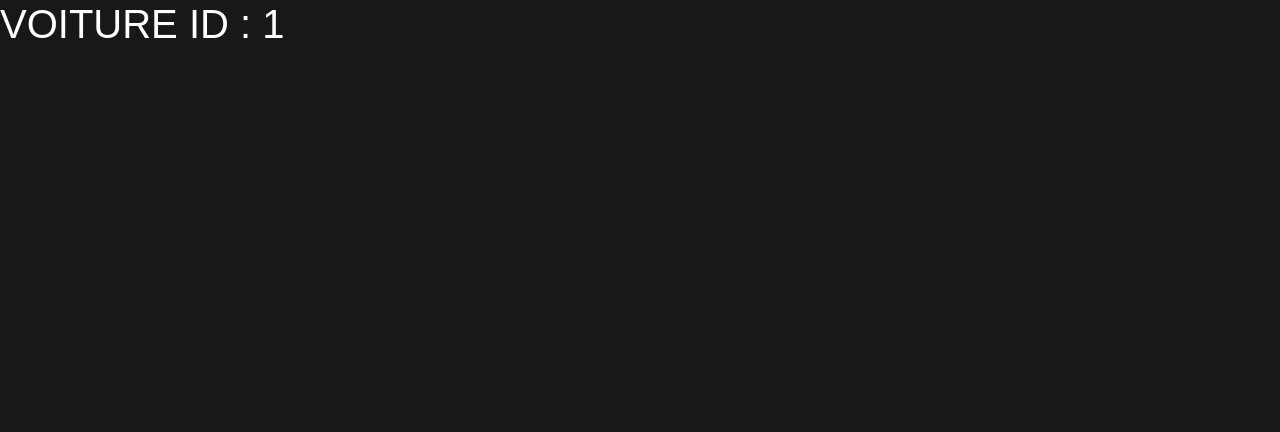
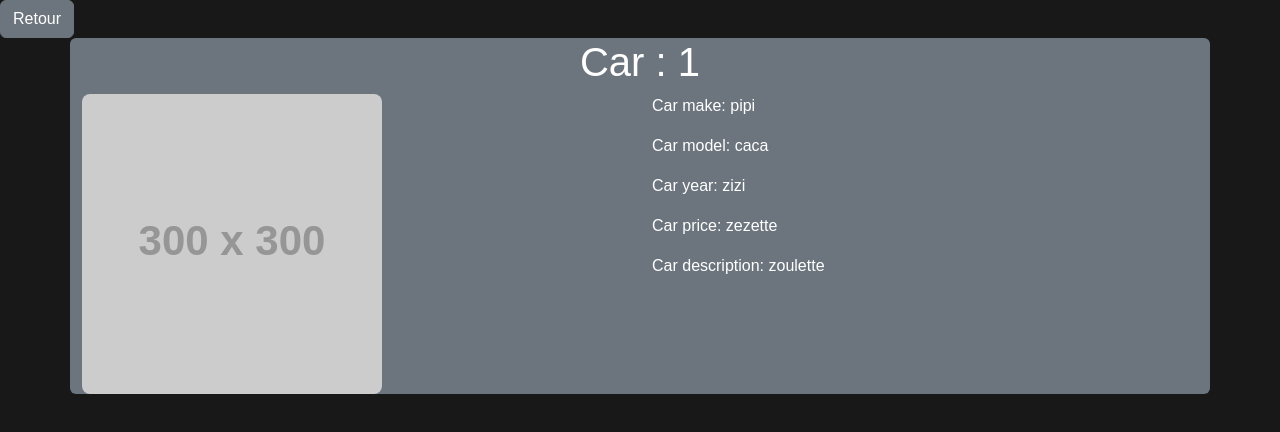
Before and after one commit to Adil-DENDE/Web_CDende, a Vue app: page /car/1 in a window 1280 px wide. Shown: the top 432 px of the page. Built offline with nearby package versions, Linux system fonts and the light colour scheme; no server answers.

Commit message:
Car page details toegevoegd

```diff
--- a/src/views/Car/CarDetailsPage.vue
+++ b/src/views/Car/CarDetailsPage.vue
@@ -1,8 +1,15 @@
-<script setup >
+<script setup>
 import axios from 'axios';
-import { useRoute } from 'vue-router';
+import { useRoute, useRouter } from 'vue-router';
+const route = useRoute();
+const router = useRouter();
 
-const route = useRoute();
+// Back button //
+function backButton() {
+    router.go(-1);
+}
+
+
 axios.get('https://freetestapi.com/api/v1/cars/' + route.params.id)
     .then((response) => {
         console.log(response.data);
@@ -15,5 +22,20 @@ axios.get('https://freetestapi.com/api/v1/cars/' + route.params.id)
 
 
 <template>
-    <h1>VOITURE ID : {{ route.params.id }} </h1>
+    <input type="button" class="btn btn-secondary" value="Retour" @click="backButton">
+    <div class="container bg-secondary rounded-2">
+        <h1 class="text-center">Car : {{ route.params.id }}</h1>
+        <div class="row">
+            <div class="col-6">
+                <img src="https://via.placeholder.com/300" alt="Car image" class="img-fluid rounded-3">
+            </div>
+            <div class="col-6">
+                <p>Car make: pipi </p>
+                <p>Car model: caca</p>
+                <p>Car year: zizi</p>
+                <p>Car price: zezette</p>
+                <p>Car description:  zoulette</p>
+            </div>
+        </div>
+    </div>
 </template>
```
